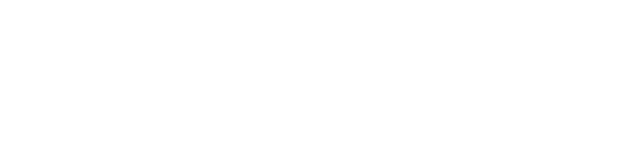
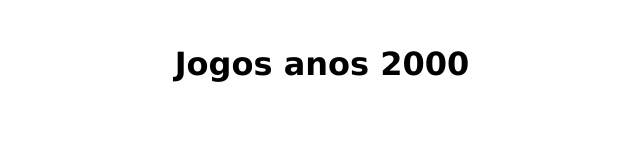
Before and after one commit to davin4sciment0/2000-jogos, a plain HTML site: page site/index.html in a window 1280 px wide. Shown: the whole page, without its empty margins (318-958 px from the left). Drawn offline with Linux system fonts and the light colour scheme.

Commit message:
titulo da página

```diff
--- a/site/index.html
+++ b/site/index.html
@@ -4,9 +4,12 @@
     <meta charset="UTF-8">
     <meta http-equiv="X-UA-Compatible" content="IE=edge">
     <meta name="viewport" content="width=device-width, initial-scale=1.0">
-    <title>Document</title>
+    <title>Jogos anos 2000</title>
+    <link rel="stylesheet" type="text/css" href="style.css">
 </head>
 <body>
+    <h1 id="titulo">Jogos anos 2000</h1>
+
 
 </body>
 </html>
--- a/site/style.css
+++ b/site/style.css
@@ -2,3 +2,8 @@
     margin: 0px;
     padding: 0px;
 }
+#titulo{
+    font-family:Verdana;
+    text-align: center;
+    margin: 45px;
+}
```
